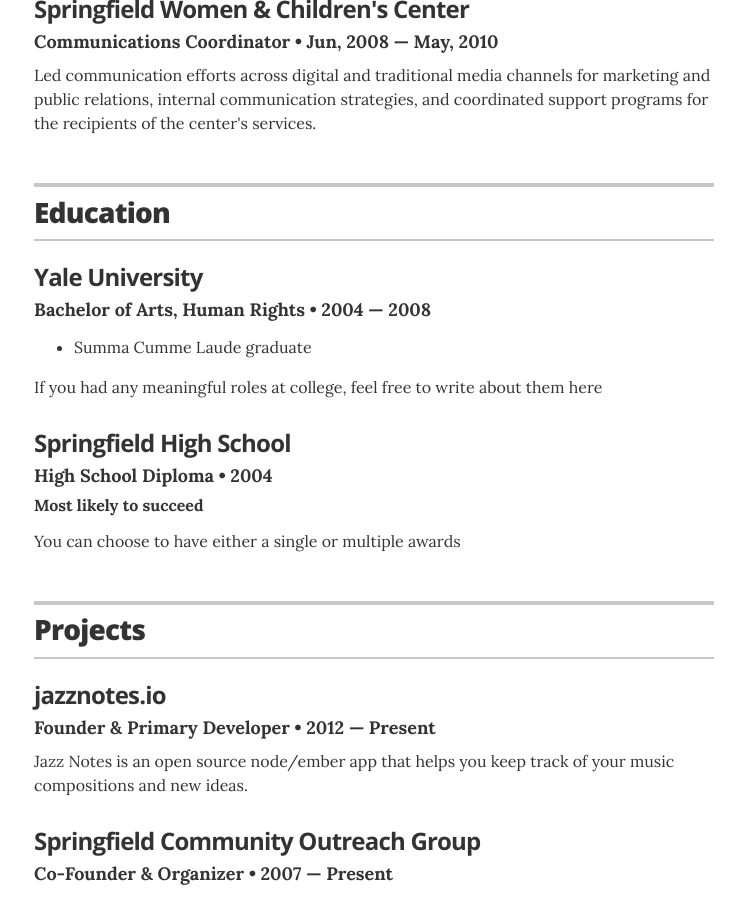
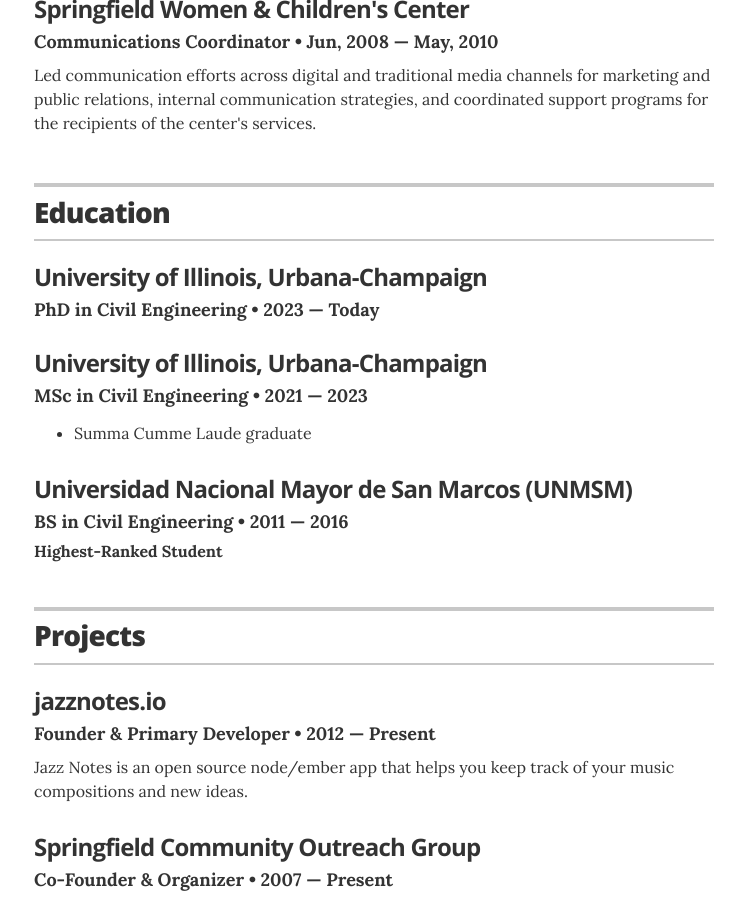
Before and after one commit to Johann-Cardenas/Johann-Cardenas.github.io, a Jekyll site: the page built from index.html, in a window 1280 px wide and 900 px high, scrolled down 1127 px. Shown: the whole window, without its empty margins (266-1011 px from the left). Built offline with Jekyll 4.4.1, drawn with Linux system fonts in a browser that asks for light colours.

Commit message:
Update_Bio2

```diff
--- a/_config.yml
+++ b/_config.yml
@@ -47,7 +47,7 @@ resume_section_associations:    true
 resume_social_links:
   resume_github_url:            "https://github.com/Johann-Cardenas"
   resume_twitter_url:           "https://twitter.com/Transporter_PE"
-  resume_dribbble_url:          "https://dribbble.com/jag"
+  # resume_dribbble_url:          "https://dribbble.com/jag"
   # resume_facebook_url:          "insert Facebook URL here"
   resume_linkedin_url:          "https://www.linkedin.com/in/johanncardenas/"
   resume_instagram_url:         "https://www.instagram.com/johann_cardenas/?hl=en"
--- a/_data/education.yml
+++ b/_data/education.yml
@@ -1,13 +1,18 @@
 # Degree
-- degree: Bachelor of Arts, Human Rights
-  uni: Yale University
-  year: 2004 &mdash; 2008
+- degree: PhD in Civil Engineering
+  uni: University of Illinois, Urbana-Champaign
+  year: 2023 &mdash; Today
+ # summary: If you had any meaningful roles at college, feel free to write about them here
+
+- degree: MSc in Civil Engineering
+  uni: University of Illinois, Urbana-Champaign
+  year: 2021 &mdash; 2023
   awards:
     - award: Summa Cumme Laude graduate
-  summary: If you had any meaningful roles at college, feel free to write about them here
+ # summary: If you had any meaningful roles at college, feel free to write about them here
 
-- degree: High School Diploma
-  uni: Springfield High School
-  year: 2004
-  award: Most likely to succeed
-  summary: You can choose to have either a single or multiple awards
+- degree: BS in Civil Engineering
+  uni: Universidad Nacional Mayor de San Marcos (UNMSM)
+  year: 2011 &mdash; 2016
+  award: Highest-Ranked Student
+ # summary: You can choose to have either a single or multiple awards
```
